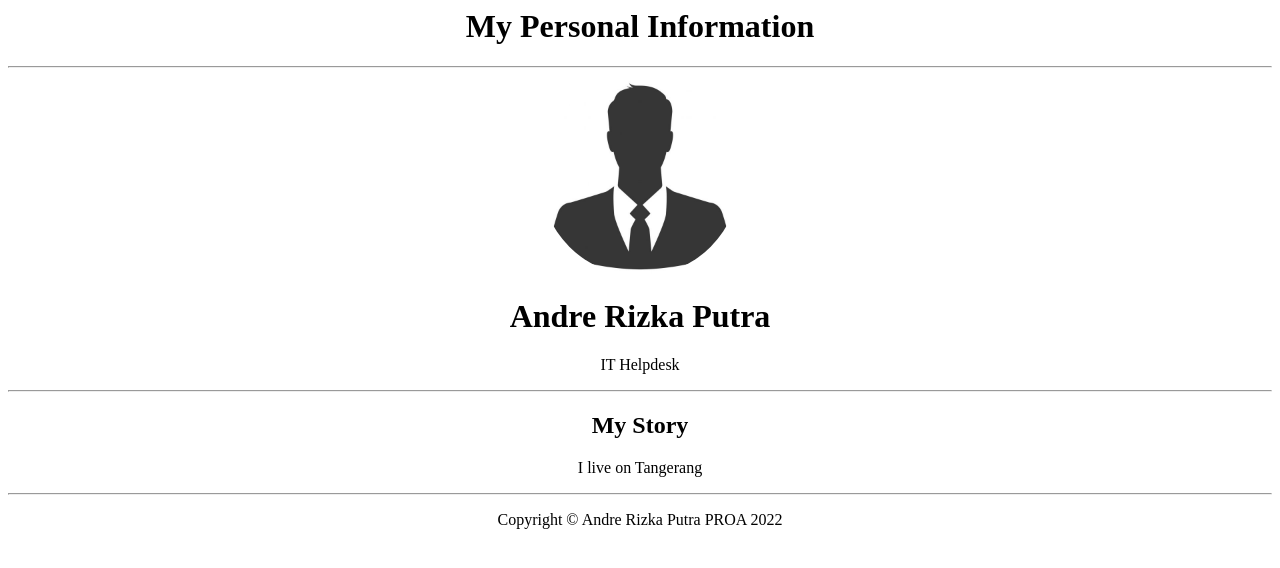
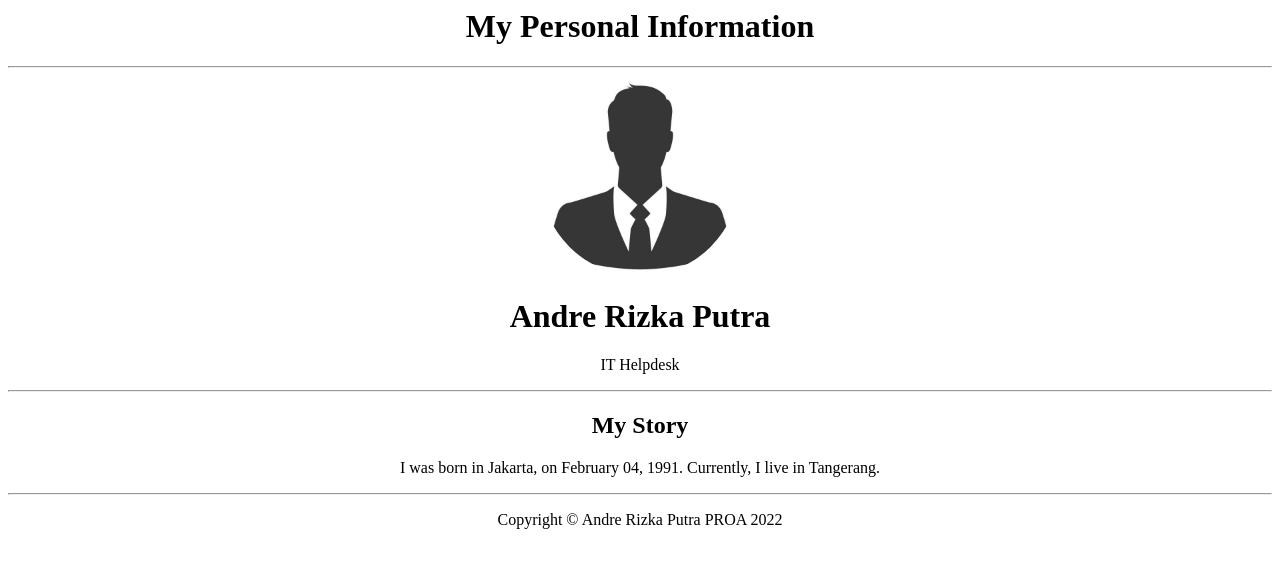
Before and after one commit to AndreRizkaPutra/ProyekPertama, a plain HTML site: page index.html in a window 1280 px wide. Drawn offline with Linux system fonts and the light colour scheme.

Commit message:
Update index.html

```diff
--- a/index.html
+++ b/index.html
@@ -20,7 +20,7 @@
     <article>
         <h2>My Story</h2>
         <p>
-            I live on Tangerang
+            I was born in Jakarta, on February 04, 1991. Currently, I live in Tangerang.
         </p>
     </article>
 
```
